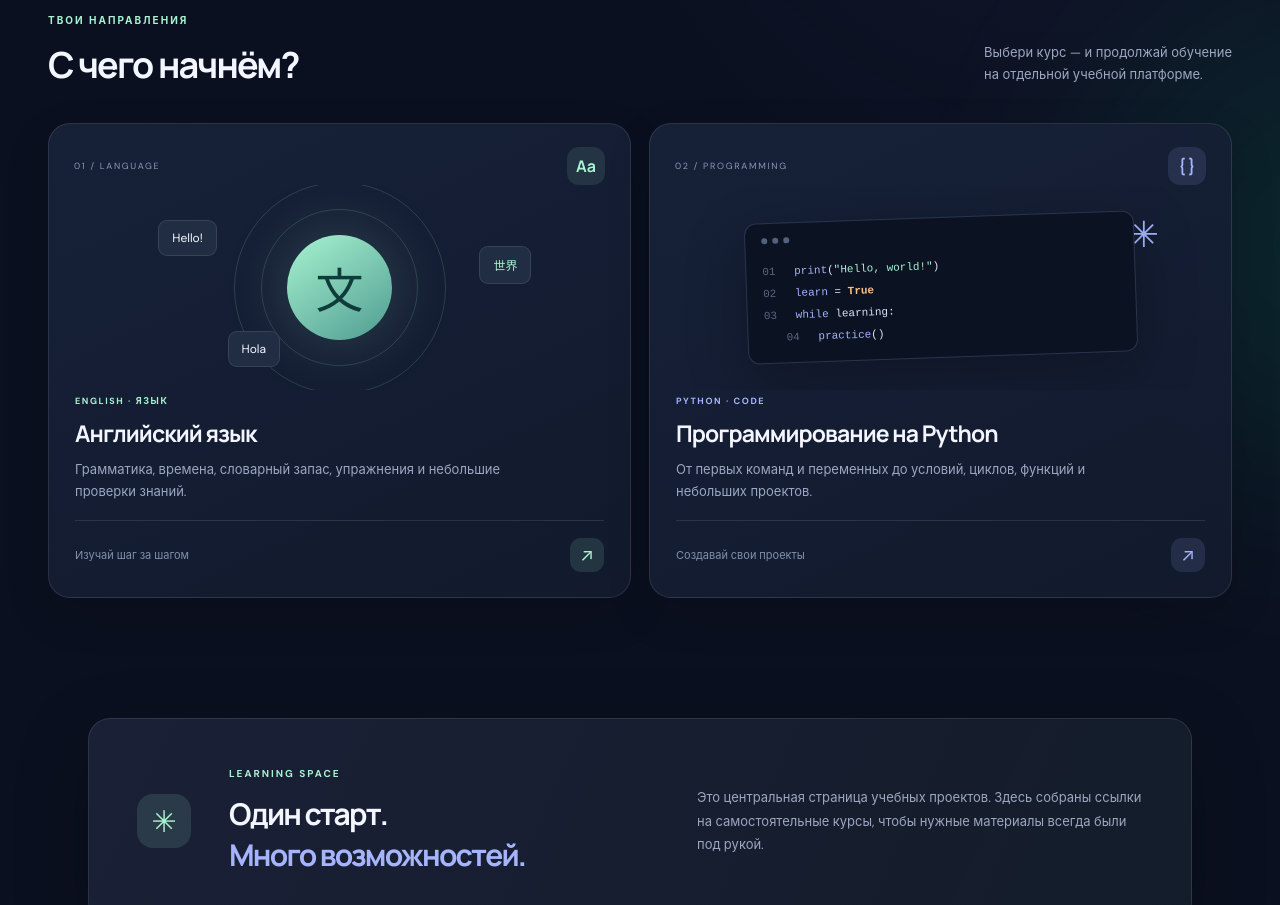
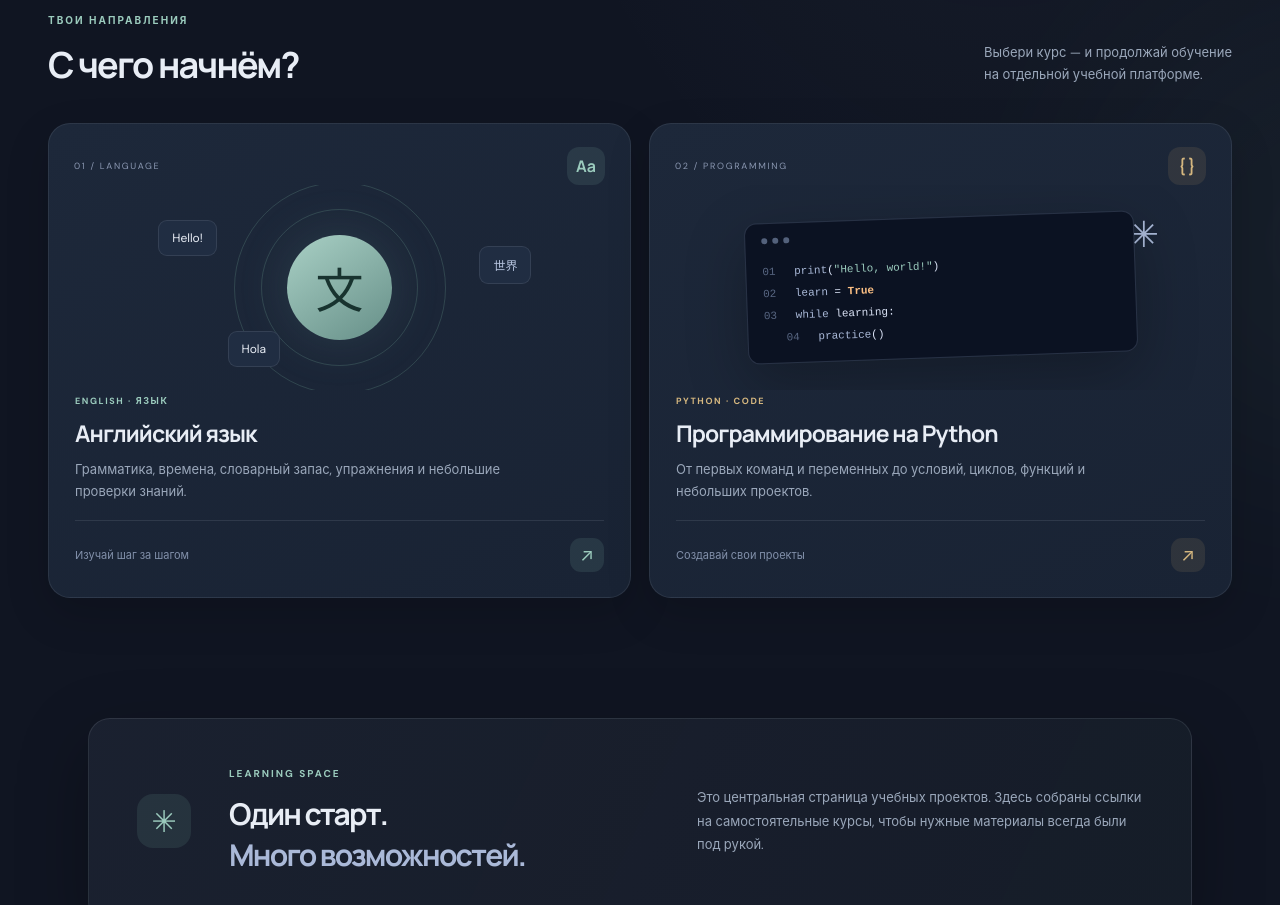
Before and after one commit to Harvus-son/kearning_sevvice, a plain HTML site: page index.html in a window 1280 px wide. Shown: the part 747-1652 px from the top of the page. Drawn offline with Linux system fonts and the light colour scheme.

Commit message:
Refine Learning Space neutral graphite palette

```diff
--- a/styles.css
+++ b/styles.css
@@ -22,3 +22,29 @@ h1{letter-spacing:-.065em;line-height:1.02}
 footer{max-width:1240px}
 @media(max-width:700px){.hero{min-height:500px;padding-top:82px}.hero-meta{flex-wrap:wrap;line-height:1.8}.course-info p{min-height:0}}
 @media(prefers-reduced-motion:reduce){.course-card:hover,.primary-button:hover{transform:none}}
+
+/* Palette refinement — Learning Space hub */
+:root{
+  --bg:#101522;--panel:#1a2232;--panel-2:#222d40;
+  --text:#e8edf5;--muted:#9aa7ba;--line:rgba(220,230,242,.10);
+  --mint:#8bc5b5;--blue:#9caed2;
+}
+body{background:radial-gradient(ellipse at 78% 0%,rgba(124,145,190,.09),transparent 40%),var(--bg)}
+.ambient-one{background:#7184b7;opacity:.08}.ambient-two{background:#6b9c8b;opacity:.07}
+.brand-mark,.primary-button{background:#8bc5b5;color:#14221f}
+.topbar nav a:hover,footer a:hover,.top-link,.eyebrow,.live-dot{color:#9bcbbd}
+.live-dot{background:#9bcbbd;box-shadow:0 0 10px rgba(155,203,189,.35)}
+h1 span,.about h2 span{color:#aab9d8}
+.course-card{background:linear-gradient(155deg,#1d283a,#192334);border-color:rgba(220,230,242,.09)}
+.course-card:hover{border-color:rgba(139,197,181,.35)}
+.course-icon,.card-bottom a{background:rgba(139,197,181,.12);color:#9bcbbd}
+.python-card .course-icon,.python-card .card-bottom a{background:rgba(196,166,111,.12);color:#d5b77f}
+.python-card .course-tag{color:#d5b77f}
+.course-tag{color:#9bcbbd}
+.globe{background:linear-gradient(145deg,#a9d0c5,#668f88);color:#18332f;box-shadow:0 0 55px rgba(139,197,181,.14)}
+.bubble-b{color:#b6c4df}
+.code-window{border-color:rgba(156,174,210,.2)}
+.code-line span,.code-spark{color:#aab9d8}.code-line em{color:#9bcbbd}
+.about{background:linear-gradient(115deg,rgba(156,174,210,.08),rgba(139,197,181,.045))}
+.about-symbol{background:rgba(139,197,181,.11);color:#9bcbbd}
+.primary-button:focus-visible,.top-link:focus-visible,.card-bottom a:focus-visible{outline-color:#aab9d8}
```
